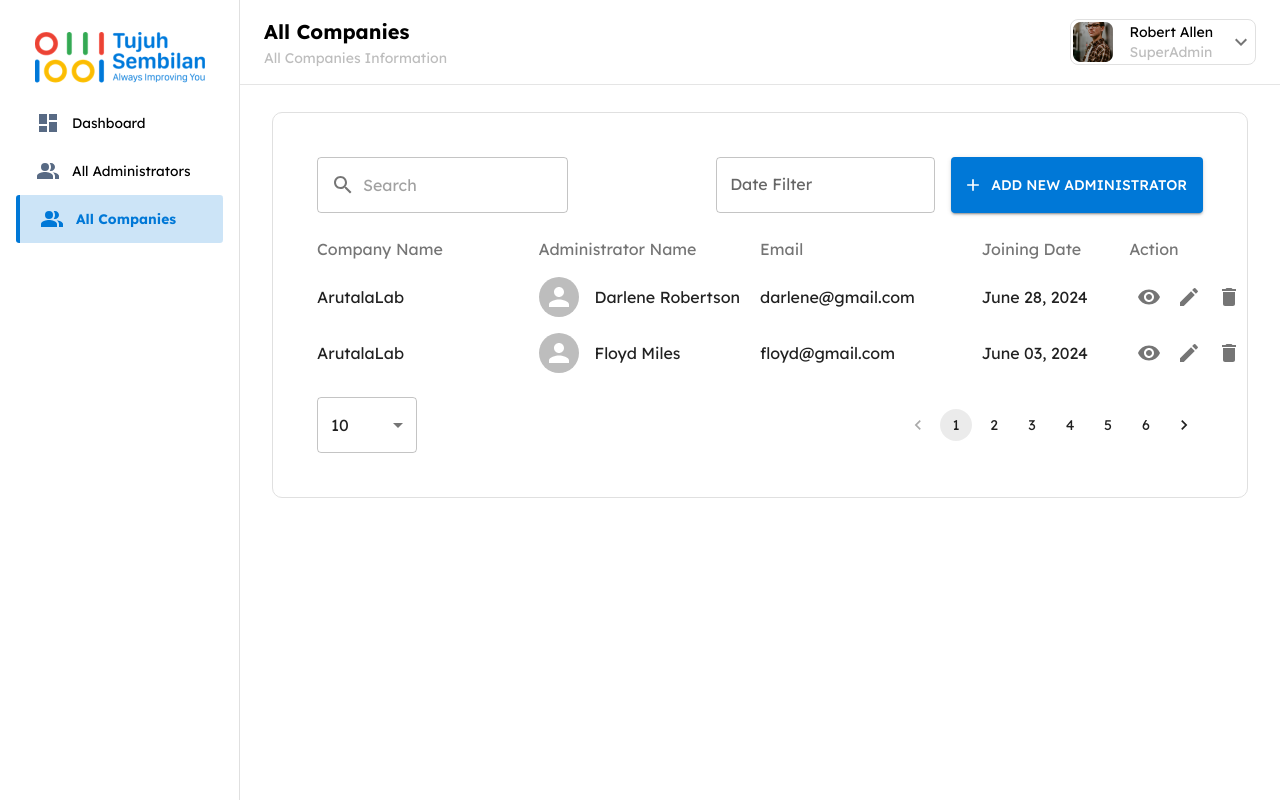
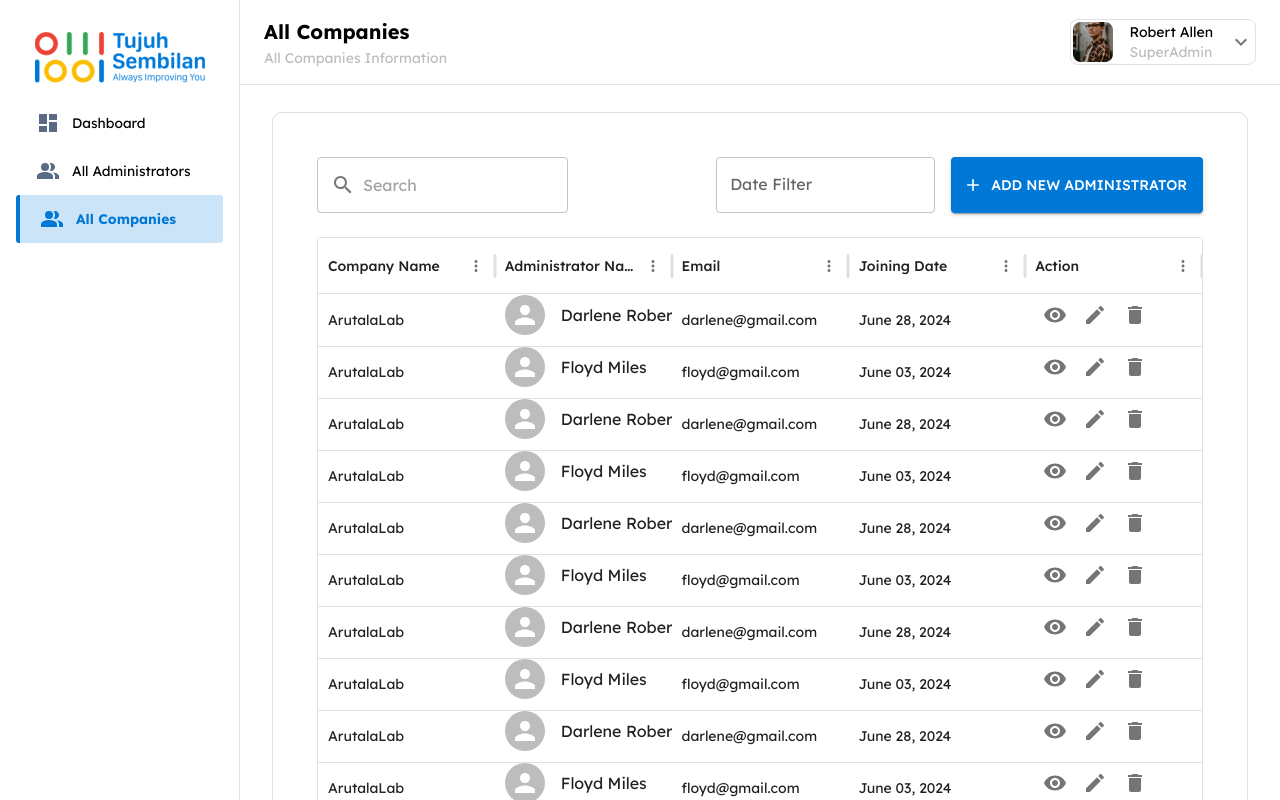
Before and after one commit to dit10z/presence, a React (Vite) app: page /companies in a window 1280 px wide. Shown: the top 800 px of the page. Built offline with nearby package versions, Linux system fonts and the light colour scheme.

Commit message:
feat: add custom data grid

```diff
--- /dev/null
+++ b/src/components/CustomDataGrid.jsx
@@ -0,0 +1,40 @@
+import { DataGrid, GridToolbarContainer } from '@mui/x-data-grid';
+import React from 'react';
+
+const CustomDataGrid = ({
+  columns,
+  rows,
+  pageSize,
+  page,
+  onPageChange,
+  onPageSizeChange,
+  searchQuery,
+  totalRowCount,
+  hidePagination,
+}) => {
+  const filteredRows = rows.filter((row) => {
+    return columns.some((column) => String(row[column.field]).toLowerCase().includes(searchQuery.toLowerCase()));
+  });
+
+  return (
+    <div style={{ height: 600, width: '100%' }}>
+      <DataGrid
+        rows={filteredRows}
+        columns={columns}
+        pageSize={pageSize}
+        page={page}
+        onPageChange={(params) => onPageChange(params.page)}
+        onPageSizeChange={(params) => onPageSizeChange(params.pageSize)}
+        paginationMode="server"
+        rowCount={totalRowCount}
+        pagination
+        hideFooter={hidePagination}
+        components={{
+          Toolbar: GridToolbarContainer,
+        }}
+      />
+    </div>
+  );
+};
+
+export default CustomDataGrid;
--- a/src/pages/Companies/index.jsx
+++ b/src/pages/Companies/index.jsx
@@ -1,3 +1,139 @@
+// import { Add, Delete, Edit, Search, Visibility } from '@mui/icons-material';
+// import {
+//   Avatar,
+//   Box,
+//   Grid,
+//   IconButton,
+//   InputAdornment,
+//   MenuItem,
+//   Pagination,
+//   Stack,
+//   TextField,
+//   Typography,
+// } from '@mui/material';
+// import React from 'react';
+// import theme from '../../styles/theme';
+
+// import { DatePicker } from '@mui/x-date-pickers';
+// import CustomButton from '../../components/CustomButton';
+
+// const CompaniesList = () => {
+//   return (
+//     <Grid border={`1px solid ${theme.palette.grey[300]}`} borderRadius={'10px'} padding={2.5}>
+//       <Box sx={{ p: 3 }}>
+//         <Box sx={{ display: 'flex', justifyContent: 'space-between', alignItems: 'center', mb: 3 }}>
+//           {/* Filter and Search */}
+//           <Box sx={{ display: 'flex', alignItems: 'center', gap: 2 }}>
+//             <TextField
+//               placeholder="Search"
+//               InputProps={{
+//                 startAdornment: (
+//                   <InputAdornment position="start">
+//                     <Search />
+//                   </InputAdornment>
+//                 ),
+//               }}
+//             />
+//           </Box>
+//           <Stack direction="row" spacing={2}>
+//             <DatePicker label="Date Filter" />
+
+//             {/* Add New Administrator */}
+//             <CustomButton variant="contained" color="primary" startIcon={<Add />}>
+//               Add New Administrator
+//             </CustomButton>
+//           </Stack>
+//         </Box>
+
+//         {/* Administrator Grid */}
+//         <Grid container spacing={2}>
+//           <Grid item xs={12}>
+//             <Grid container>
+//               <Grid item xs={3}>
+//                 <Typography fontWeight="normal" color={`${theme.palette.grey[600]}`}>
+//                   Company Name
+//                 </Typography>
+//               </Grid>
+//               <Grid item xs={3}>
+//                 <Typography fontWeight="normal" color={`${theme.palette.grey[600]}`}>
+//                   Administrator Name
+//                 </Typography>
+//               </Grid>
+//               <Grid item xs={3}>
+//                 <Typography fontWeight="normal" color={`${theme.palette.grey[600]}`}>
+//                   Email
+//                 </Typography>
+//               </Grid>
+//               <Grid item xs={2}>
+//                 <Typography fontWeight="normal" color={`${theme.palette.grey[600]}`}>
+//                   Joining Date
+//                 </Typography>
+//               </Grid>
+//               <Grid item xs={1}>
+//                 <Typography fontWeight="normal" color={`${theme.palette.grey[600]}`}>
+//                   Action
+//                 </Typography>
+//               </Grid>
+//             </Grid>
+//           </Grid>
+//           {/* Map through the list of administrators */}
+//           {[
+//             { company: 'ArutalaLab', name: 'Darlene Robertson', email: 'darlene@gmail.com', date: 'June 28, 2024' },
+//             { company: 'ArutalaLab', name: 'Floyd Miles', email: 'floyd@gmail.com', date: 'June 03, 2024' },
+//             // Add more rows as needed
+//           ].map((admin, index) => (
+//             <Grid item xs={12} key={index}>
+//               <Grid container alignItems="center">
+//                 <Grid item xs={3}>
+//                   <Typography>{admin.company}</Typography>
+//                 </Grid>
+//                 <Grid item xs={3}>
+//                   <Box sx={{ display: 'flex', alignItems: 'center' }}>
+//                     <Avatar sx={{ mr: 2 }} />
+//                     <Typography>{admin.name}</Typography>
+//                   </Box>
+//                 </Grid>
+//                 <Grid item xs={3}>
+//                   <Typography>{admin.email}</Typography>
+//                 </Grid>
+//                 <Grid item xs={2}>
+//                   <Typography>{admin.date}</Typography>
+//                 </Grid>
+//                 <Grid item xs={1}>
+//                   <Box sx={{ display: 'flex', justifyContent: 'space-between' }}>
+//                     <IconButton aria-label="view">
+//                       <Visibility />
+//                     </IconButton>
+//                     <IconButton aria-label="edit">
+//                       <Edit />
+//                     </IconButton>
+//                     <IconButton aria-label="delete">
+//                       <Delete />
+//                     </IconButton>
+//                   </Box>
+//                 </Grid>
+//               </Grid>
+//             </Grid>
+//           ))}
+//         </Grid>
+
+//         {/* Pagination */}
+//         <Box sx={{ display: 'flex', justifyContent: 'space-between', alignItems: 'center', mt: 3 }}>
+//           <TextField select defaultValue={10} sx={{ width: 100 }}>
+//             <MenuItem value={10}>10</MenuItem>
+//             <MenuItem value={20}>20</MenuItem>
+//             <MenuItem value={30}>30</MenuItem>
+//           </TextField>
+
+//           <Pagination count={6} page={1} />
+//         </Box>
+//       </Box>
+//     </Grid>
+//   );
+// };
+
+// export default CompaniesList;
+
 import { Add, Delete, Edit, Search, Visibility } from '@mui/icons-material';
 import {
   Avatar,
@@ -11,13 +147,76 @@ import {
   TextField,
   Typography,
 } from '@mui/material';
-import React from 'react';
+import { DatePicker } from '@mui/x-date-pickers';
+import React, { useState } from 'react';
+import CustomButton from '../../components/CustomButton';
+import CustomDataGrid from '../../components/CustomDataGrid';
 import theme from '../../styles/theme';
 
-import { DatePicker } from '@mui/x-date-pickers';
-import CustomButton from '../../components/CustomButton';
+const CompaniesList = () => {
+  const [searchQuery, setSearchQuery] = useState('');
+  const [pageSize, setPageSize] = useState(10);
+  const [page, setPage] = useState(1);
+  const [date, setDate] = useState(null); // Single date state
 
-const CompaniesList = () => {
+  // Simulate total rows (In real-world, this would come from an API response)
+  const totalRowCount = 100;
+
+  const columns = [
+    { field: 'company', headerName: 'Company Name', flex: 1 },
+    {
+      field: 'name',
+      headerName: 'Administrator Name',
+      flex: 1,
+      renderCell: (params) => (
+        <Box sx={{ display: 'flex', alignItems: 'center' }}>
+          <Avatar sx={{ mr: 2 }} />
+          <Typography>{params.value}</Typography>
+        </Box>
+      ),
+    },
+    { field: 'email', headerName: 'Email', flex: 1 },
+    { field: 'date', headerName: 'Joining Date', flex: 1 },
+    {
+      field: 'actions',
+      headerName: 'Action',
+      flex: 1,
+      renderCell: () => (
+        <Box sx={{ display: 'flex', justifyContent: 'stretch' }}>
+          <IconButton aria-label="view">
+            <Visibility />
+          </IconButton>
+          <IconButton aria-label="edit">
+            <Edit />
+          </IconButton>
+          <IconButton aria-label="delete">
+            <Delete />
+          </IconButton>
+        </Box>
+      ),
+    },
+  ];
+
+  const rows = [
+    { id: 1, company: 'ArutalaLab', name: 'Darlene Robertson', email: 'darlene@gmail.com', date: 'June 28, 2024' },
+    { id: 2, company: 'ArutalaLab', name: 'Floyd Miles', email: 'floyd@gmail.com', date: 'June 03, 2024' },
+    { id: 3, company: 'ArutalaLab', name: 'Darlene Robertson', email: 'darlene@gmail.com', date: 'June 28, 2024' },
+    { id: 4, company: 'ArutalaLab', name: 'Floyd Miles', email: 'floyd@gmail.com', date: 'June 03, 2024' },
+    { id: 5, company: 'ArutalaLab', name: 'Darlene Robertson', email: 'darlene@gmail.com', date: 'June 28, 2024' },
+    { id: 6, company: 'ArutalaLab', name: 'Floyd Miles', email: 'floyd@gmail.com', date: 'June 03, 2024' },
+    { id: 7, company: 'ArutalaLab', name: 'Darlene Robertson', email: 'darlene@gmail.com', date: 'June 28, 2024' },
+    { id: 8, company: 'ArutalaLab', name: 'Floyd Miles', email: 'floyd@gmail.com', date: 'June 03, 2024' },
+    { id: 9, company: 'ArutalaLab', name: 'Darlene Robertson', email: 'darlene@gmail.com', date: 'June 28, 2024' },
+    { id: 10, company: 'ArutalaLab', name: 'Floyd Miles', email: 'floyd@gmail.com', date: 'June 03, 2024' },
+    { id: 11, company: 'ArutalaLab', name: 'Darlene Robertson', email: 'darlene@gmail.com', date: 'June 28, 2024' },
+    { id: 12, company: 'ArutalaLab', name: 'Floyd Miles', email: 'floyd@gmail.com', date: 'June 03, 2024' },
+    { id: 13, company: 'ArutalaLab', name: 'Darlene Robertson', email: 'darlene@gmail.com', date: 'June 28, 2024' },
+    { id: 14, company: 'ArutalaLab', name: 'Floyd Miles', email: 'floyd@gmail.com', date: 'June 03, 2024' },
+    { id: 15, company: 'ArutalaLab', name: 'Darlene Robertson', email: 'darlene@gmail.com', date: 'June 28, 2024' },
+    { id: 16, company: 'ArutalaLab', name: 'Floyd Miles', email: 'floyd@gmail.com', date: 'June 03, 2024' },
+    // Add more rows as needed
+  ];
+
   return (
     <Grid border={`1px solid ${theme.palette.grey[300]}`} borderRadius={'10px'} padding={2.5}>
       <Box sx={{ p: 3 }}>
@@ -26,6 +225,8 @@ const CompaniesList = () => {
           <Box sx={{ display: 'flex', alignItems: 'center', gap: 2 }}>
             <TextField
               placeholder="Search"
+              value={searchQuery}
+              onChange={(e) => setSearchQuery(e.target.value)}
               InputProps={{
                 startAdornment: (
                   <InputAdornment position="start">
@@ -36,96 +237,45 @@ const CompaniesList = () => {
             />
           </Box>
           <Stack direction="row" spacing={2}>
-            <DatePicker label="Date Filter" />
+            <DatePicker
+              label="Date Filter"
+              value={date}
+              onChange={(newValue) => setDate(newValue)}
+              renderInput={(params) => <TextField {...params} />}
+            />
 
-            {/* Add New Administrator */}
             <CustomButton variant="contained" color="primary" startIcon={<Add />}>
               Add New Administrator
             </CustomButton>
           </Stack>
         </Box>
 
-        {/* Administrator Grid */}
-        <Grid container spacing={2}>
-          <Grid item xs={12}>
-            <Grid container>
-              <Grid item xs={3}>
-                <Typography fontWeight="normal" color={`${theme.palette.grey[600]}`}>
-                  Company Name
-                </Typography>
-              </Grid>
-              <Grid item xs={3}>
-                <Typography fontWeight="normal" color={`${theme.palette.grey[600]}`}>
-                  Administrator Name
-                </Typography>
-              </Grid>
-              <Grid item xs={3}>
-                <Typography fontWeight="normal" color={`${theme.palette.grey[600]}`}>
-                  Email
-                </Typography>
-              </Grid>
-              <Grid item xs={2}>
-                <Typography fontWeight="normal" color={`${theme.palette.grey[600]}`}>
-                  Joining Date
-                </Typography>
-              </Grid>
-              <Grid item xs={1}>
-                <Typography fontWeight="normal" color={`${theme.palette.grey[600]}`}>
-                  Action
-                </Typography>
-              </Grid>
-            </Grid>
-          </Grid>
-          {/* Map through the list of administrators */}
-          {[
-            { company: 'ArutalaLab', name: 'Darlene Robertson', email: 'darlene@gmail.com', date: 'June 28, 2024' },
-            { company: 'ArutalaLab', name: 'Floyd Miles', email: 'floyd@gmail.com', date: 'June 03, 2024' },
-            // Add more rows as needed
-          ].map((admin, index) => (
-            <Grid item xs={12} key={index}>
-              <Grid container alignItems="center">
-                <Grid item xs={3}>
-                  <Typography>{admin.company}</Typography>
-                </Grid>
-                <Grid item xs={3}>
-                  <Box sx={{ display: 'flex', alignItems: 'center' }}>
-                    <Avatar sx={{ mr: 2 }} />
-                    <Typography>{admin.name}</Typography>
-                  </Box>
-                </Grid>
-                <Grid item xs={3}>
-                  <Typography>{admin.email}</Typography>
-                </Grid>
-                <Grid item xs={2}>
-                  <Typography>{admin.date}</Typography>
-                </Grid>
-                <Grid item xs={1}>
-                  <Box sx={{ display: 'flex', justifyContent: 'space-between' }}>
-                    <IconButton aria-label="view">
-                      <Visibility />
-                    </IconButton>
-                    <IconButton aria-label="edit">
-                      <Edit />
-                    </IconButton>
-                    <IconButton aria-label="delete">
-                      <Delete />
-                    </IconButton>
-                  </Box>
-                </Grid>
-              </Grid>
-            </Grid>
-          ))}
-        </Grid>
-
-        {/* Pagination */}
+        {/* Custom Data Grid */}
+        <CustomDataGrid
+          columns={columns}
+          rows={rows}
+          pageSize={pageSize}
+          page={page}
+          onPageChange={(newPage) => setPage(newPage)}
+          onPageSizeChange={(newPageSize) => setPageSize(newPageSize)}
+          searchQuery={searchQuery}
+          totalRowCount={totalRowCount}
+          hidePagination={true}
+        />
+        {/* Entries adn Pagination Controls */}
         <Box sx={{ display: 'flex', justifyContent: 'space-between', alignItems: 'center', mt: 3 }}>
-          <TextField select defaultValue={10} sx={{ width: 100 }}>
+          <TextField
+            select
+            value={pageSize}
+            onChange={(e) => setPageSize(parseInt(e.target.value, 10))}
+            sx={{ width: 100 }}
+          >
             <MenuItem value={10}>10</MenuItem>
             <MenuItem value={20}>20</MenuItem>
             <MenuItem value={30}>30</MenuItem>
           </TextField>
 
-          <Pagination count={6} page={1} />
+          <Pagination count={Math.ceil(totalRowCount / pageSize)} page={page} onChange={(e, value) => setPage(value)} />
         </Box>
       </Box>
     </Grid>
```
